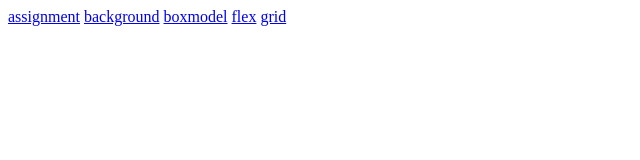
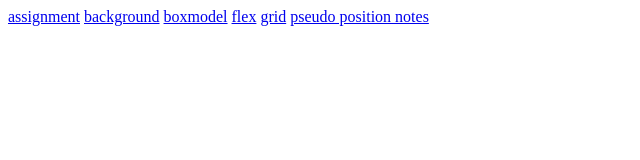
Before and after one commit to Ranjith777777/CSS, a plain HTML site: page index.html in a window 1280 px wide. Shown: the whole page, without its empty margins (0-640 px from the left). Drawn offline with Linux system fonts and the light colour scheme.

Commit message:
Update index.html
update

```diff
--- a/index.html
+++ b/index.html
@@ -12,6 +12,7 @@
             <a href="boxmodel/box.html">boxmodel</a>
             <a href="flex/decothlon.html">flex</a>
             <a href="grid/grid.html">grid</a>
+            <a href="pseudo,positions.css/">pseudo position notes</a>
         </div>
 
     </nav>
```
